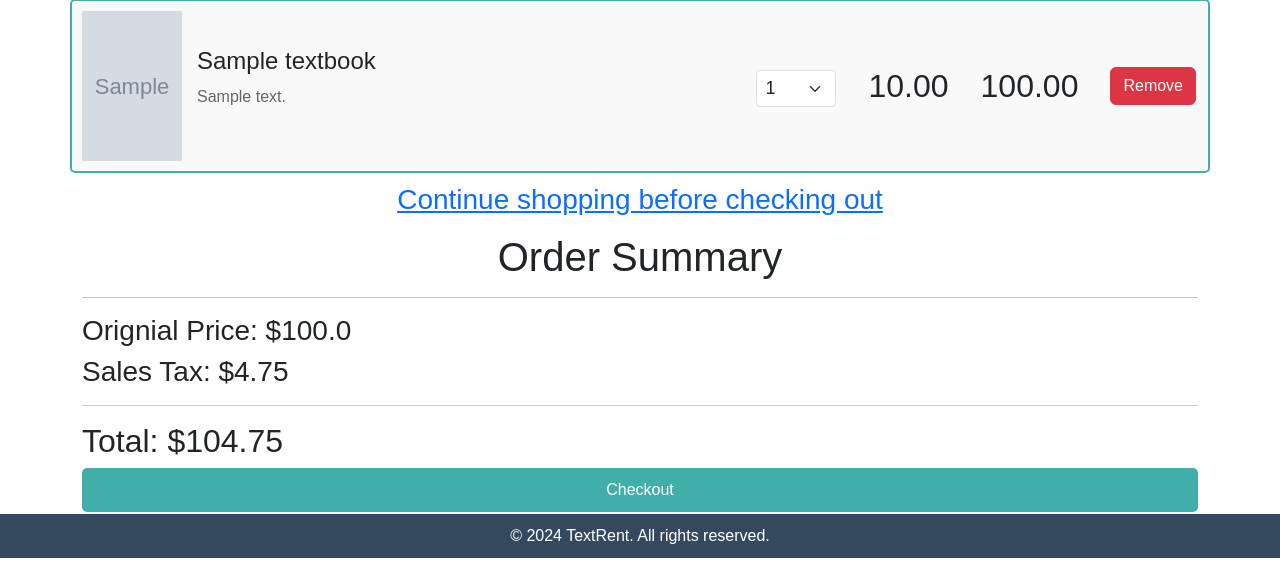
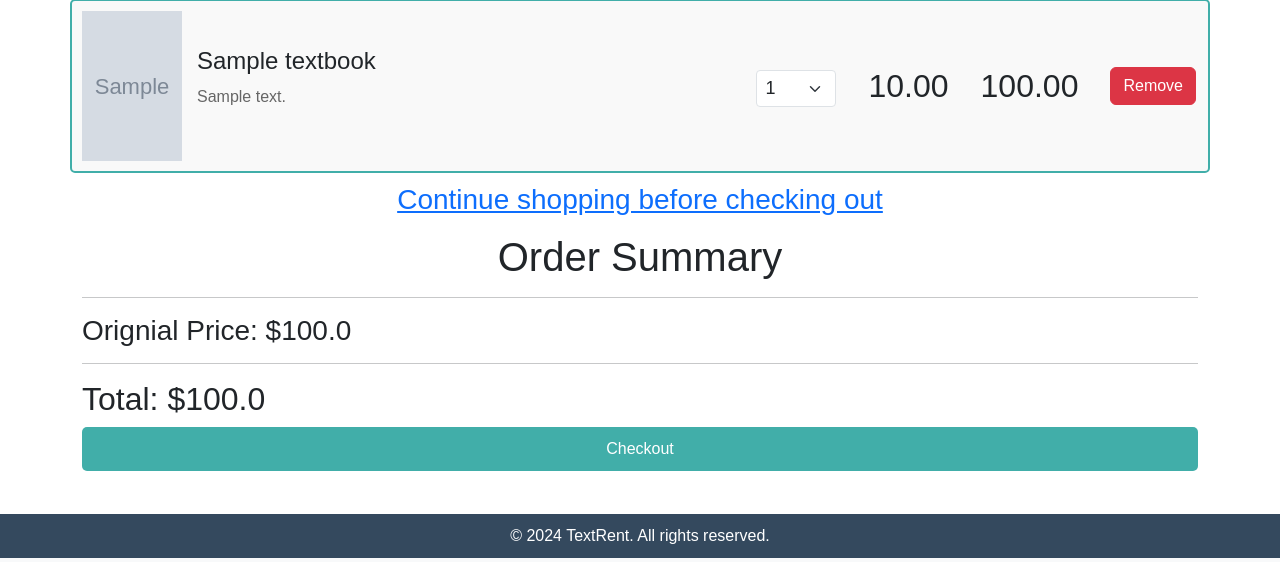
Before and after one commit to ZaidJ2003/Textbook-Rental-Application, a Flask app: page /cart/1 in a window 1280 px wide. Shown: the part 242-804 px from the top of the page. Run offline with Flask 3, Linux system fonts and the light colour scheme; the visitor is signed in with stand-in values (Sample User, id 1); tables that the repository leaves empty hold one stand-in row (values such as "Sample post"); grey boxes marked "Sample" are stand-in pictures; some libraries are stand-ins or nearby versions.

Commit message:
Temporarily removed taxes

```diff
--- a/app.py
+++ b/app.py
@@ -265,9 +265,9 @@ def get_cart(cart_id):
                     'image_url': textbook.image_url,
                     'total' : (item.quantity * textbook.price)
                 }
-    tax = round(total * .0475,2)
-    final_price = round(tax + total,2)
-    return render_template('cart.html', cart = cart_items_dict, total = total, tax = tax, final_price = final_price)
+    # tax = round(total * .0475,2)
+    final_price = round(total, 2)
+    return render_template('cart.html', cart = cart_items_dict, total = total, final_price = final_price)
 
 @app.post('/cart/<int:cart_id>')
 def add_cart_item(cart_id):
--- a/templates/cart.html
+++ b/templates/cart.html
@@ -54,7 +54,6 @@
             <h1 class="text-center mt-2">Order Summary</h1>
             <hr>
             <h3>Orignial Price: ${{ total }}</h2>
-            <h3>Sales Tax: ${{ tax }}</h2>
             <hr>
             <h2>Total: ${{ final_price }}</h2>
             <form action="/create-checkout-session" method="post">
```
